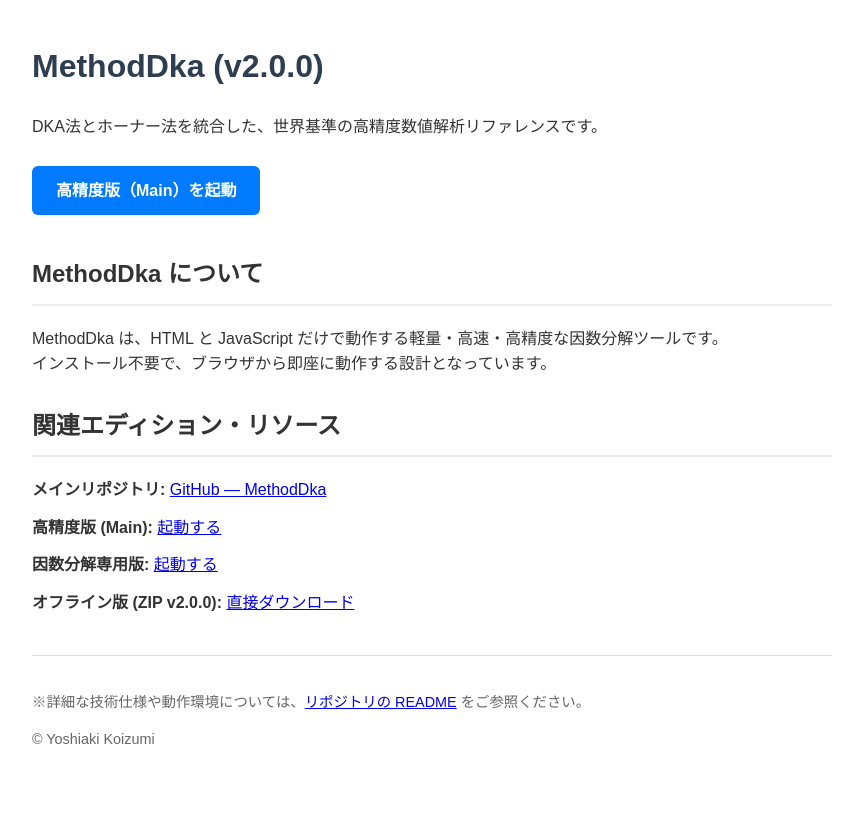
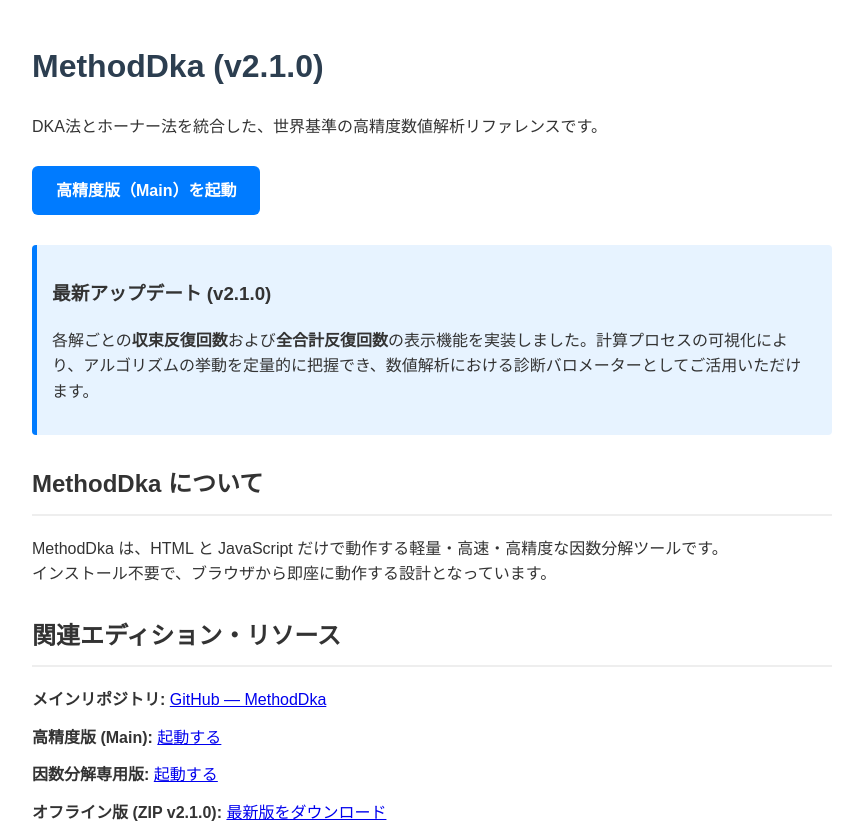
Before and after one commit to YoshiakiKoizumija142397/MethodDka, a plain HTML site: page index.html in a window 1280 px wide. Shown: the top 829 px of the page, without its empty margins (208-1071 px from the left). Before the commit the page ends 800 px from the top, so only its background shows below. Drawn offline with Linux system fonts and the light colour scheme.

Commit message:
Update title and version in index.html
Signed-off-by: Yoshiaki.Koizumi <98944675+YoshiakiKoizumija142397@users.noreply.github.com>

```diff
--- a/index.html
+++ b/index.html
@@ -3,11 +3,12 @@
 <head>
     <meta charset="UTF-8">
     <meta name="viewport" content="width=device-width, initial-scale=1.0">
-    <title>MethodDka — 高速・高精度な因数分解 Web アプリ</title>
+    <title>MethodDka — 普遍的数学世界共通基盤技術リファレンス</title>
     <style>
         body { font-family: sans-serif; line-height: 1.6; max-width: 800px; margin: 0 auto; padding: 20px; color: #333; }
         h1 { color: #2c3e50; }
         h2 { border-bottom: 2px solid #eee; padding-bottom: 10px; margin-top: 30px; }
+        .update-box { background: #e7f3ff; padding: 15px; border-left: 5px solid #007bff; margin: 20px 0; border-radius: 4px; }
         .button { display: inline-block; padding: 12px 24px; background: #007bff; color: white; text-decoration: none; border-radius: 6px; font-weight: bold; margin: 10px 0; }
         ul { list-style: none; padding: 0; }
         li { margin: 12px 0; }
@@ -17,10 +18,15 @@
 <body>
 
     <header>
-        <h1>MethodDka (v2.0.0)</h1>
+        <h1>MethodDka (v2.1.0)</h1>
         <p>DKA法とホーナー法を統合した、世界基準の高精度数値解析リファレンスです。</p>
         <a href="main/MethodDka.html" class="button">高精度版（Main）を起動</a>
     </header>
+
+    <section class="update-box">
+        <h3>最新アップデート (v2.1.0)</h3>
+        <p>各解ごとの<strong>収束反復回数</strong>および<strong>全合計反復回数</strong>の表示機能を実装しました。計算プロセスの可視化により、アルゴリズムの挙動を定量的に把握でき、数値解析における診断バロメーターとしてご活用いただけます。</p>
+    </section>
 
     <section id="about">
         <h2>MethodDka について</h2>
@@ -36,7 +42,7 @@
             <li><strong>メインリポジトリ:</strong> <a href="https://github.com/YoshiakiKoizumija142397/MethodDka">GitHub — MethodDka</a></li>
             <li><strong>高精度版 (Main):</strong> <a href="main/MethodDka.html">起動する</a></li>
             <li><strong>因数分解専用版:</strong> <a href="factorization/MethodDka.html">起動する</a></li>
-            <li><strong>オフライン版 (ZIP v2.0.0):</strong> <a href="https://github.com/YoshiakiKoizumija142397/MethodDka/archive/refs/tags/v2.0.0.zip">直接ダウンロード</a></li>
+            <li><strong>オフライン版 (ZIP v2.1.0):</strong> <a href="https://github.com/YoshiakiKoizumija142397/MethodDka/archive/refs/heads/main.zip">最新版をダウンロード</a></li>
         </ul>
     </section>
 
```
